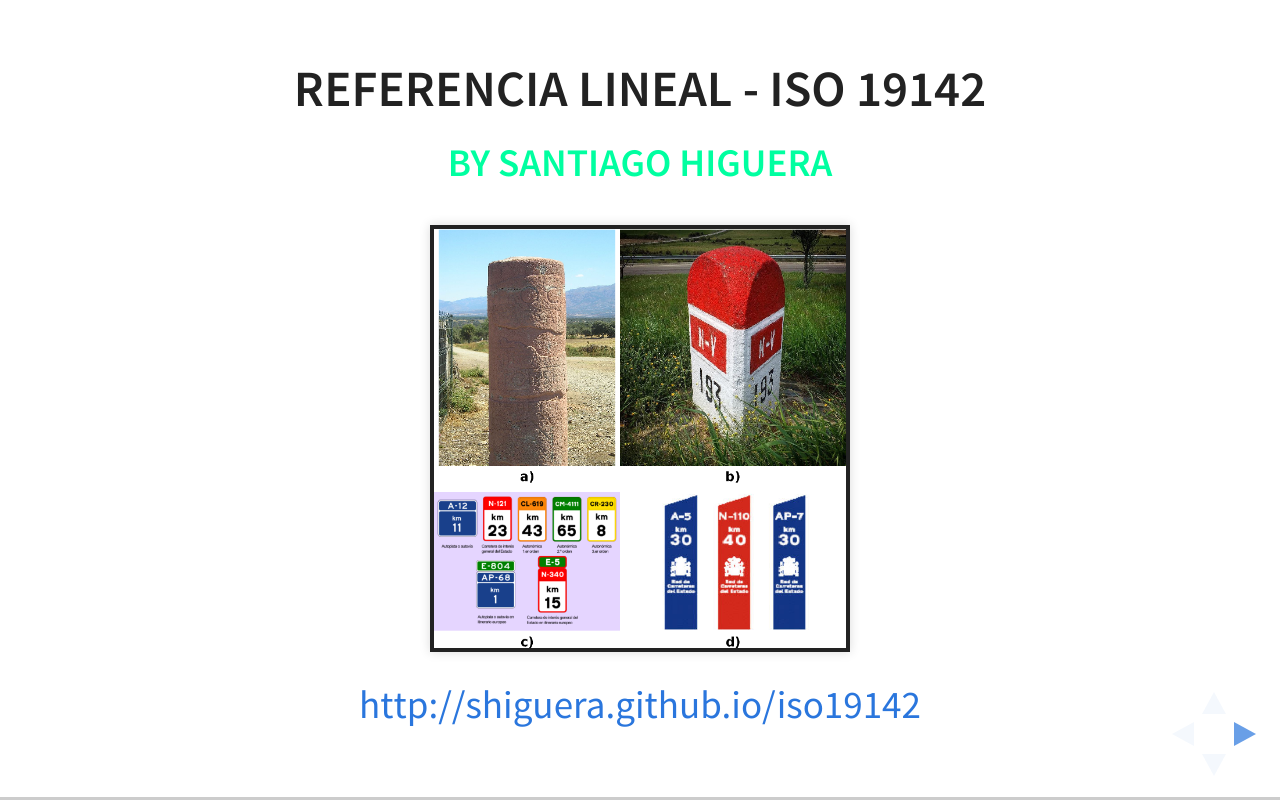
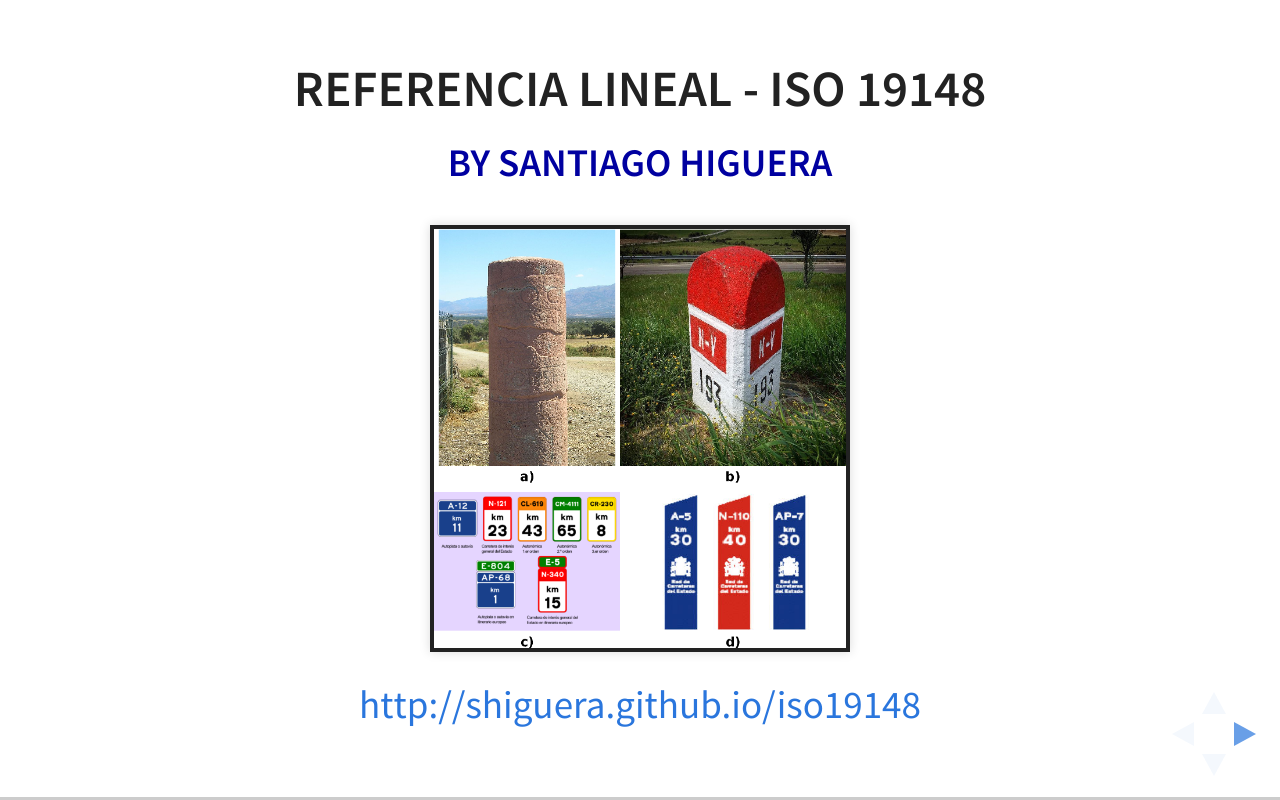
Before and after one commit to shiguera/iso19142, a website: page index.html in a window 1280 px wide. Drawn offline with Linux system fonts and the light colour scheme.

Commit message:
Add content

```diff
--- a/index.html
+++ b/index.html
@@ -32,8 +32,8 @@
 								<!--<img src='img/OctaveLogo_400x400.png' width='150' style='float:left'/> -->
 							</div>
 							<div style='width: 900px; margin: auto;'>
-								<h3>Referencia lineal - ISO 19142</h3>
-								<h5 style='color:#00ffa0'>by Santiago Higuera</h5>
+								<h3>Referencia lineal - ISO 19148</h3>
+								<h5 style='color:#0000a0'>by Santiago Higuera</h5>
 							</div>
 							<div style='float:right; width: 150px'>
 								<!--<img src='img/hitos.png' width='450' style='float:left'/-->
@@ -42,7 +42,7 @@
 						<div style='margin-top: 20px;'>
 							<img src='img/hitos.png' width='400'/>
 						</div>
-						<a href='http://shiguera.github.io/iso19142'>http://shiguera.github.io/iso19142</a>
+						<a href='http://shiguera.github.io/iso19148'>http://shiguera.github.io/iso19148</a>
 				</section>
 
 				<!-- BIO -->
@@ -177,10 +177,12 @@
 
 				<section>
 					<h3 style='color:#000080'>Referencia lineal en gvSIG</h3>
+					<img src="img/gvsig.png" height='600'>
 				</section>
 
 				<section>
 					<h3 style='color:#000080'>Referencia lineal en QGIS</h3>
+					<img src="img/qgis.png">
 				</section>
 
 				<section>
```
Also changed, not shown: img/gvsig.png (added), img/qgis.png (added).
